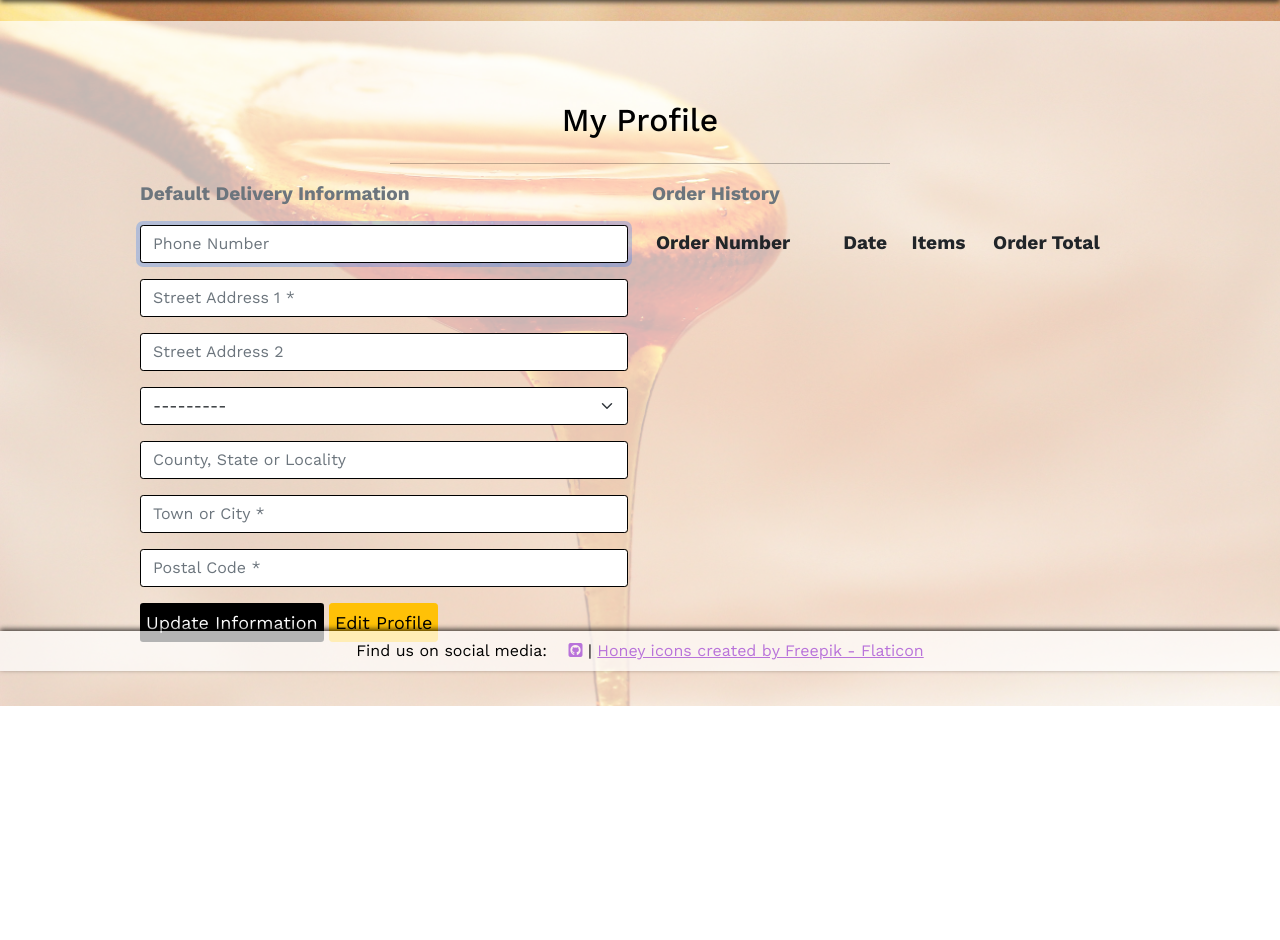
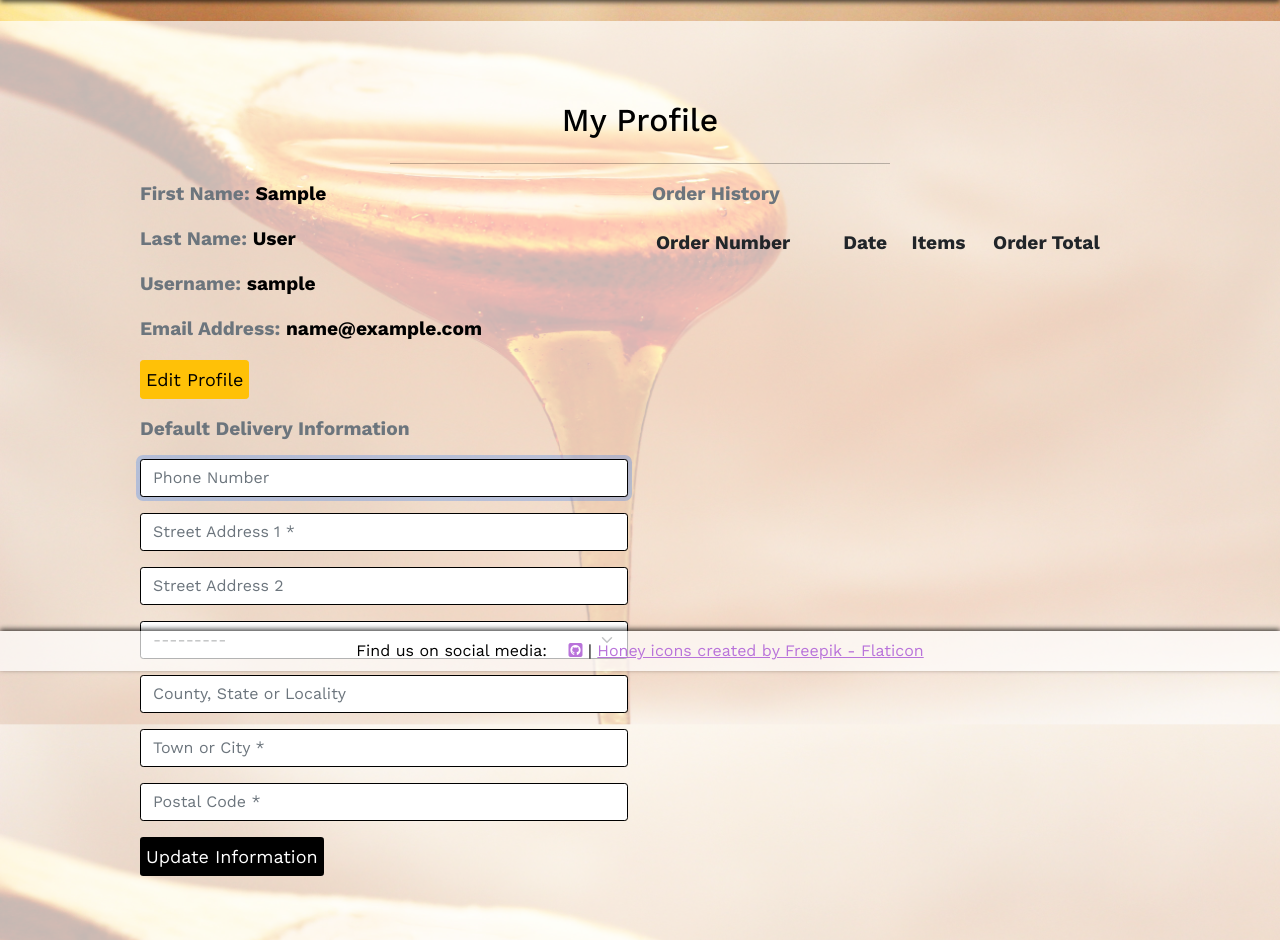
Before and after one commit to petra66orii/honeypot, a Django app: page /userprofile/ in a window 1280 px wide. Shown: the part 129-1069 px from the top of the page. Before the commit the page ends 835 px from the top, so only its background shows below. Run offline with Django 3.2, Linux system fonts and the light colour scheme; the visitor is signed in with stand-in values (Sample User, id 1); data comes from the database, SQL or seed files in the repository; lists and menus that the app fills with data are empty; some libraries are stand-ins or nearby versions; some web fonts are replaced.

Commit message:
Add user profile information to 'my profile' template

```diff
--- a/userprofile/templates/userprofile/profile.html
+++ b/userprofile/templates/userprofile/profile.html
@@ -14,12 +14,18 @@
         </div>
         <div class="row">
             <div class="col-12 col-lg-6">
+                <div class="mb-2">
+                    <p><span class="text-muted">First Name:</span> {{ user.first_name }}</p>
+                    <p><span class="text-muted">Last Name:</span> {{ user.last_name }}</p>
+                    <p><span class="text-muted">Username:</span> {{ user.username }}</p>
+                    <p><span class="text-muted">Email Address:</span> {{ user.email }}</p>
+                    <a href="{% url 'edit_profile' %}" class="btn btn-warning rounded-1 float-right mb-2">Edit Profile</a>
+                </div>
                 <p class="text-muted">Default Delivery Information</p>
                 <form class="my-3" action="{% url 'userprofile' %}" method="POST">
                 {% csrf_token %}
                 {{ form | crispy }}
                 <button class="btn btn-black rounded-1 float-left mb-2">Update Information</button>
-                <a href="{% url 'edit_profile' %}" class="btn btn-warning rounded-1 float-right mb-2">Edit Profile</a>
                 </form>
             </div>
             <div class="col-12 col-lg-6">
```
